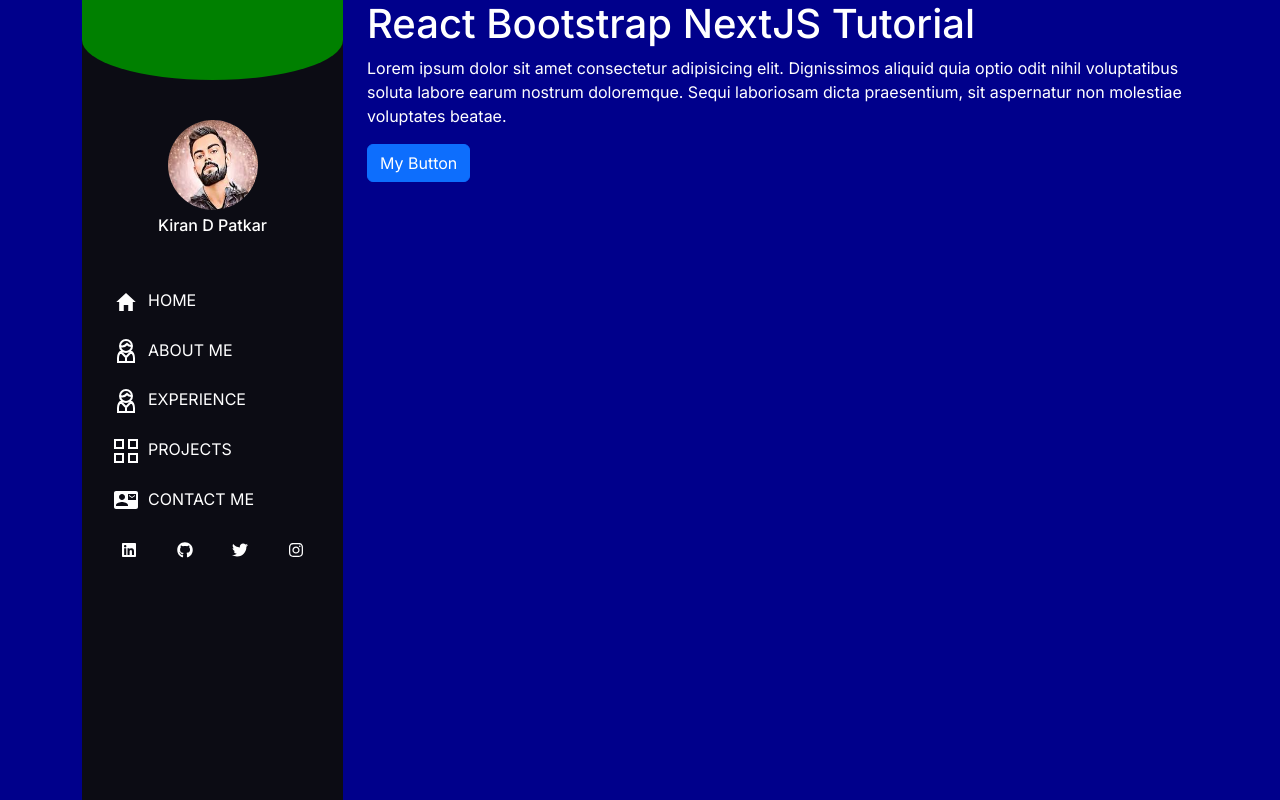
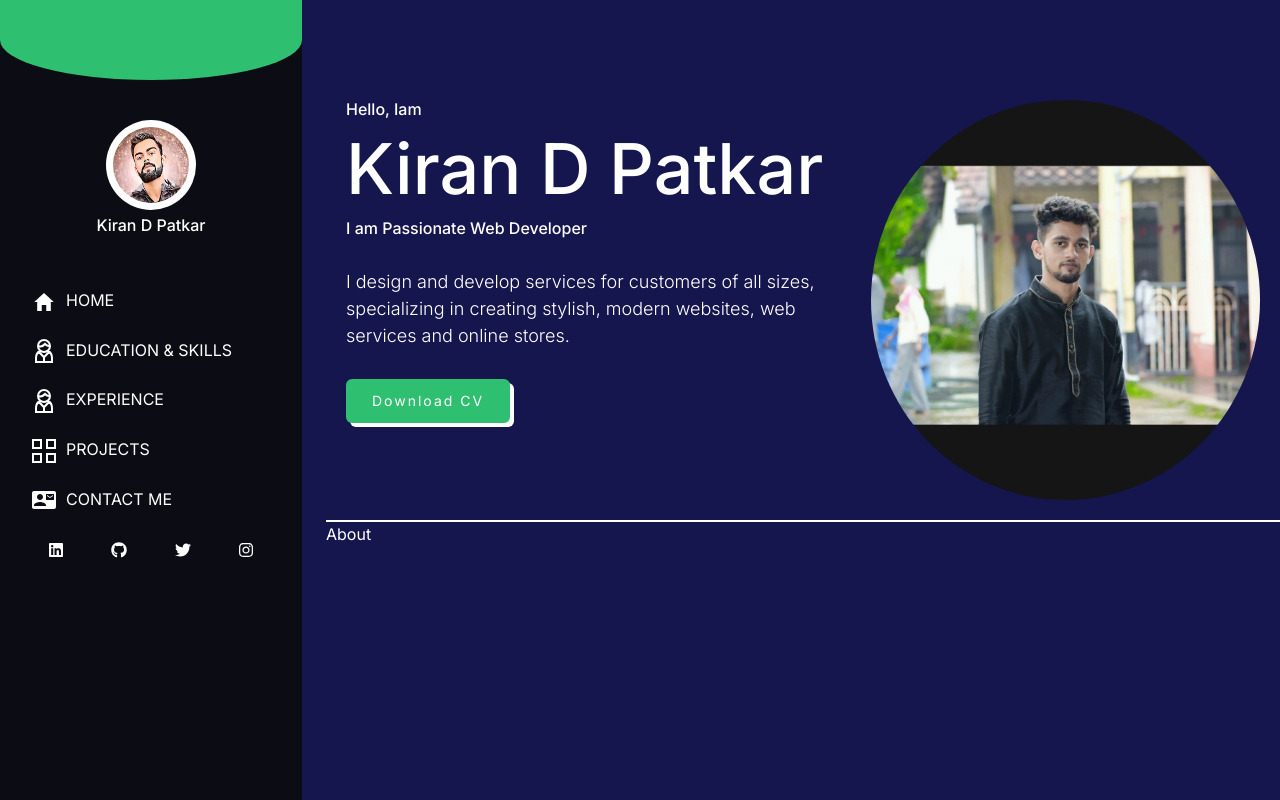
Before and after one commit to KiranDPatkar98/portfolio-next-js, a Next.js app: page / in a window 1280 px wide. Built offline with nearby package versions, Linux system fonts and the light colour scheme.

Commit message:
created home section

```diff
--- a/src/app/globals.css
+++ b/src/app/globals.css
@@ -1,6 +1,13 @@
 @import "~bootstrap/dist/css/bootstrap.min.css";
 
 body{
-  background-color: darkblue;
+  background-color: #16164f;
   color: #fff;
+  /* overflow-x: hidden; */
 }
+.line{
+  width: 100%;
+  outline: none;
+  border: 0.3px solid #fff;
+  padding: 0 60px;
+}
--- a/src/app/page.js
+++ b/src/app/page.js
@@ -1,29 +1,26 @@
 'use client ';
 import Sidebar from '@/components/sidebar/Sidebar';
-import { Button, Col, Container, Row } from 'react-bootstrap';
+import { Col, Container, Row } from 'react-bootstrap';
+import Content from '@/components/content/Content';
+import Skills from '@/components/Skills/Skills';
 // import { useState } from 'react';
 
 export default function Home() {
   // const [isSidebarOpen, setIsSidebarOpen] = useState(false);
   return (
     <main>
-      <Container>
+      {/* <Container> */}
       <Row>
         <Col lg={3}>
           <Sidebar />
         </Col>
         <Col lg={9}>
-            <h1>React Bootstrap NextJS Tutorial</h1>
-            <p>
-              Lorem ipsum dolor sit amet consectetur adipisicing elit.
-              Dignissimos aliquid quia optio odit nihil voluptatibus soluta
-              labore earum nostrum doloremque. Sequi laboriosam dicta
-              praesentium, sit aspernatur non molestiae voluptates beatae.
-            </p>
-            <Button>My Button</Button>
+          <Content />
+          <div className="line"></div>
+          <Skills />
         </Col>
       </Row>
-      </Container>
+      {/* </Container> */}
     </main>
   );
 }
--- /dev/null
+++ b/src/components/Skills/Skills.jsx
@@ -0,0 +1,8 @@
+import React from 'react';
+import './Skills.css';
+
+const Skills = () => {
+  return <div>About</div>;
+};
+
+export default Skills;
--- /dev/null
+++ b/src/components/content/Content.jsx
@@ -0,0 +1,30 @@
+import React from 'react';
+import { Button } from 'react-bootstrap';
+import Image from 'next/image';
+
+import './content.css';
+
+const Content = () => {
+  return (
+    <div className="content">
+      <div>
+        <h6>Hello, Iam</h6>
+        <h1>Kiran D Patkar</h1>
+        <h6>I am Passionate Web Developer </h6>
+        <p>
+          I design and develop services for customers of all sizes, specializing
+          in creating stylish, modern websites, web services and online stores.
+        </p>
+        <Button className="download">Download CV</Button>
+      </div>
+      <Image
+        src="/images/image1.jpg"
+        width={400}
+        height={400}
+        alt="Picture of the author"
+      />
+    </div>
+  );
+};
+
+export default Content;
--- /dev/null
+++ b/src/components/content/content.css
@@ -0,0 +1,33 @@
+.content{
+    display: flex;
+    margin-top: 10vh;
+    padding: 20px;
+
+    h6{
+        font-weight: 500;
+    }
+
+    h1{
+        font-size: 70px;
+     }
+     img{
+        border-radius: 50%;
+     }
+
+     p{
+        font-size: 18px;
+        margin: 30px 0;
+        font-weight: 300;
+     }
+
+     .download{
+        background: #2fbf71;
+        padding: 0 25px;
+        font-size: 14px;
+        font-weight: 400;
+        line-height: 42px;
+        letter-spacing: 2px;
+        border: 1px solid transparent;
+        box-shadow: 4px 4px #fff;
+     }
+}
--- a/src/components/sidebar/Sidebar.jsx
+++ b/src/components/sidebar/Sidebar.jsx
@@ -30,7 +30,7 @@ const Sidebar = () => {
         <li>
           <Link href="">
             <GrUserManager size={24} />
-            <span>ABOUT ME</span>
+            <span>EDUCATION & SKILLS</span>
           </Link>
         </li>
         <li>
--- a/src/components/sidebar/sidebar.css
+++ b/src/components/sidebar/sidebar.css
@@ -8,6 +8,8 @@
         text-align: center;
 
         img{
+            padding: 7px;
+            background-color: white;
             border-radius: 50%;
         }
         h6{
@@ -51,6 +53,6 @@
     left: 0;
     width: 100%;
     height: 80px;
-    background-color: green;
+    background-color: #2fbf71;
     border-radius: 0 0 50% 50%;
   }
```
Also changed, not shown: public/images/image1.jpg (added), src/components/Skills/skills.css (added), 1 other file (tests, documents, lock files or other folders). Lines whose indentation alone changed are shown as unchanged.
